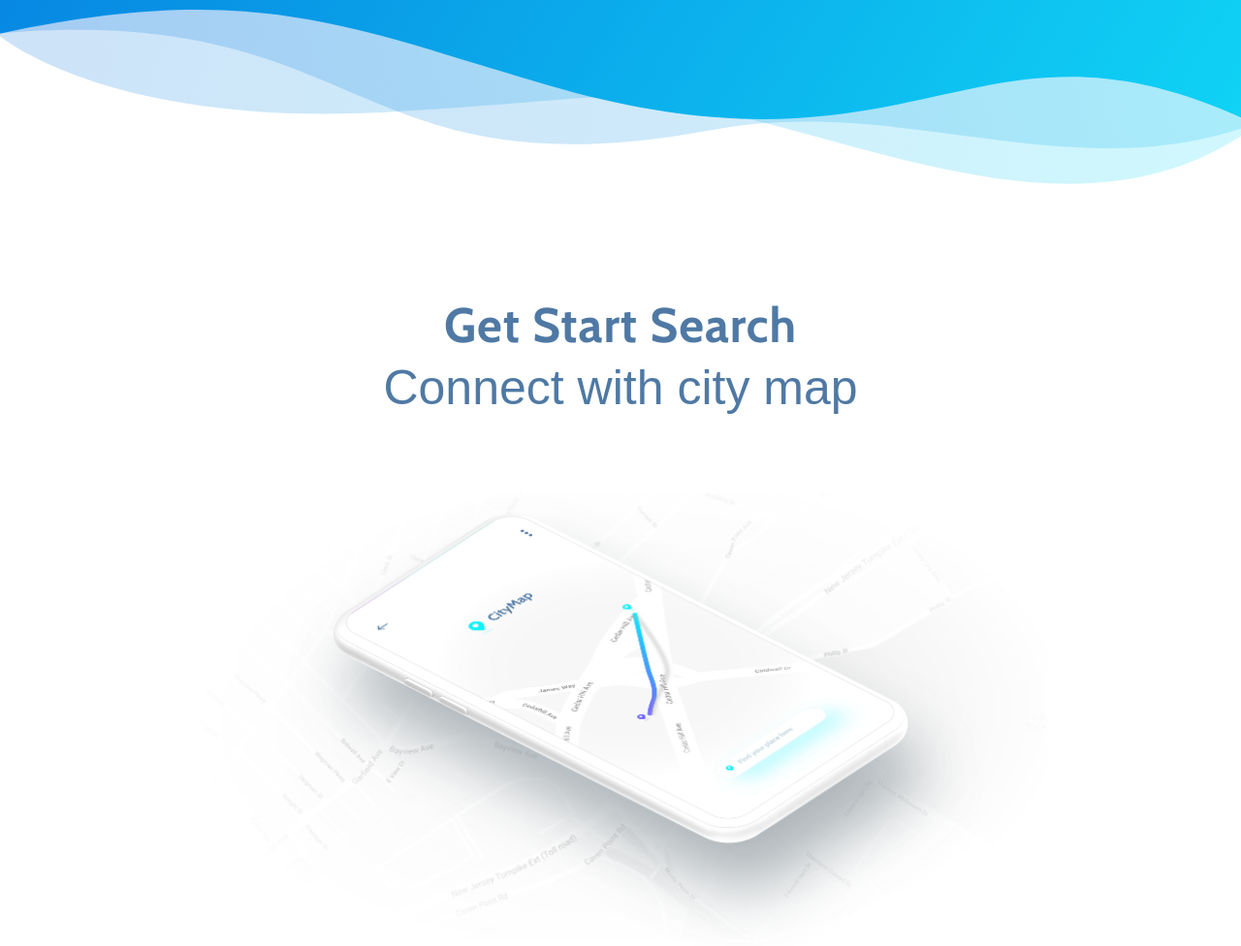
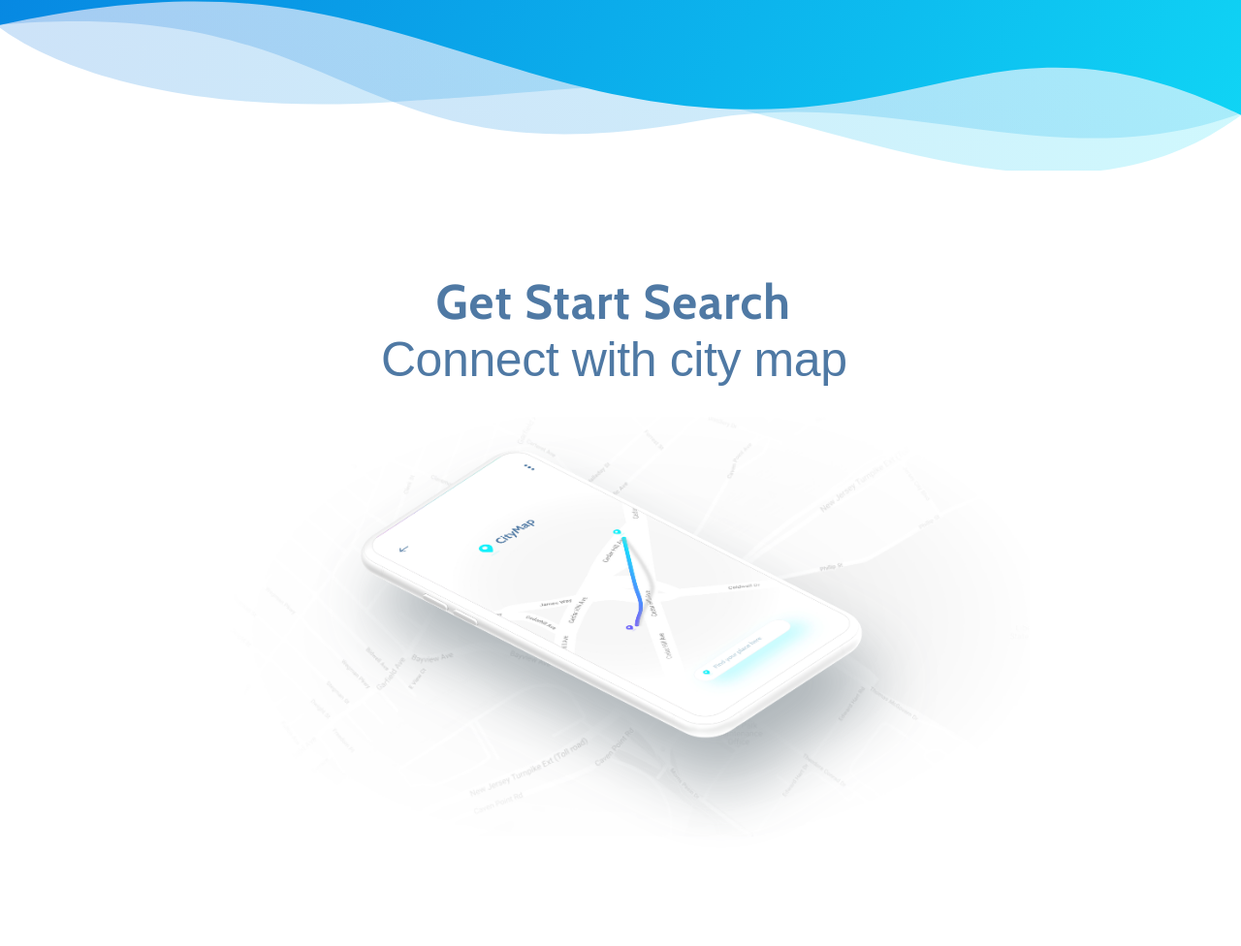
Before and after one commit to asmyshlyaev177/landing-1, a website: page index.html in a window 1280 px wide. Shown: the part 632-1608 px from the top of the page at 97% size. Drawn offline with nearby package versions, Linux system fonts and the light colour scheme; files that its build step writes are made by us from their sources; files whose address does not match are found by name.

Commit message:
small pixel perfect fixes in header and connect sections

```diff
--- a/index.html
+++ b/index.html
@@ -61,7 +61,7 @@
     </header>
 
     <section class="connect">
-        <h2 class="h2">Get Start Search</h2>
+        <h2 class="h2 connect__title">Get Start Search</h2>
         <h3 class="h3">Connect with city map</h3>
         <div class="connect__img-container">
             <img src="./img/map1.png" alt="map background image" class="img connect__img-map">
--- a/sass/_components.scss
+++ b/sass/_components.scss
@@ -50,17 +50,18 @@
 
 .header {
     position: relative;
+    background-image: url("../img/wave-hero.svg");
+    background-repeat: no-repeat;
+    background-size: cover;
+    padding-bottom: 2.9rem;
 
     &__container {
         display: flex;
         flex-direction: row;
         color: $color-white;
-        padding: calc(#{$container-padding} + 9.3vh) $container-padding $container-padding*2 $container-padding;
+        padding: calc(#{$container-padding} + 9.3vh) $container-padding $container-padding*2-5% $container-padding;
         justify-content: space-between;
 
-        background-image: url("../img/wave-hero.svg");
-        background-repeat: no-repeat;
-        background-size: cover;
     }
 
     &__title {
@@ -74,6 +75,7 @@
         justify-content: center;
         flex-direction: column;
         flex-basis: 50%;
+        margin-top: -.9rem;
     }
 
 
@@ -85,7 +87,7 @@
 
     &__img {
         margin-left: -0.9rem;
-        width: 109%;
+        width: 110%;
     }
 
     &__form {
@@ -131,7 +133,7 @@
         background-color: $color-primary;
         border-radius: 50px;
         border: none;
-        height: 3.4rem;
+        height: 3.3rem;
         width: $button-width;
         transition: all .2s;
 
@@ -160,23 +162,37 @@
     justify-content: center;
     align-items: center;
 
-    padding: $container-padding;
+    padding: $container-padding - 0.8% $container-padding;
+
+    &__title {
+        margin-left: -1.4%;
+        margin-bottom: .6rem;
+    }
+
+    .h3 {
+        margin-left: -1.3%;
+    }
 
     &__img-container {
         display: flex;
         position: relative;
-        padding: 5rem;
+        padding: 10%;
+        margin-top: -5.8%;
+        margin-left: 0.5%;
     }
 
     &__img-map {
         width: 100%;
         height: 100%;
+        margin-top: -1.6%;
+        margin-left: 0.7%;
     }
 
     &__img-phone {
-        width: 70%;
-        height: 70%;
-        margin-left: -85%;
+        width: 65%;
+        height: 65%;
+        margin-left: -84.7%;
+        margin-top: 0.4%;
         transition: filter .6s, transform .6s;
         filter: drop-shadow(1rem 3rem 2rem rgba($color-gray, .9));
 
--- a/sass/_typography.scss
+++ b/sass/_typography.scss
@@ -14,7 +14,7 @@ $color-gray-light-3: #BDD3DF;
     font-weight: 700;
     color: $color-blue-dark;
     margin-bottom: .9rem;
-    letter-spacing: 0.06rem;
+    letter-spacing: 0.07rem;
 
     &--white {
         color: $color-white;
@@ -26,6 +26,8 @@ $color-gray-light-3: #BDD3DF;
     color: $color-blue-dark;
     font-family: $font-secondary;
     font-weight: 300;
+    letter-spacing: -0.025rem;
+
 }
 
 .paragraph {
```
